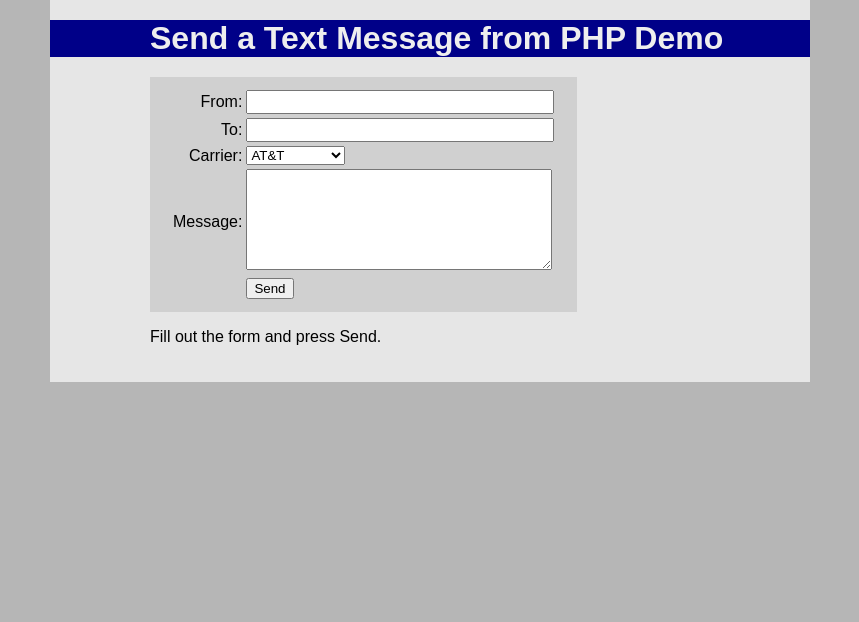
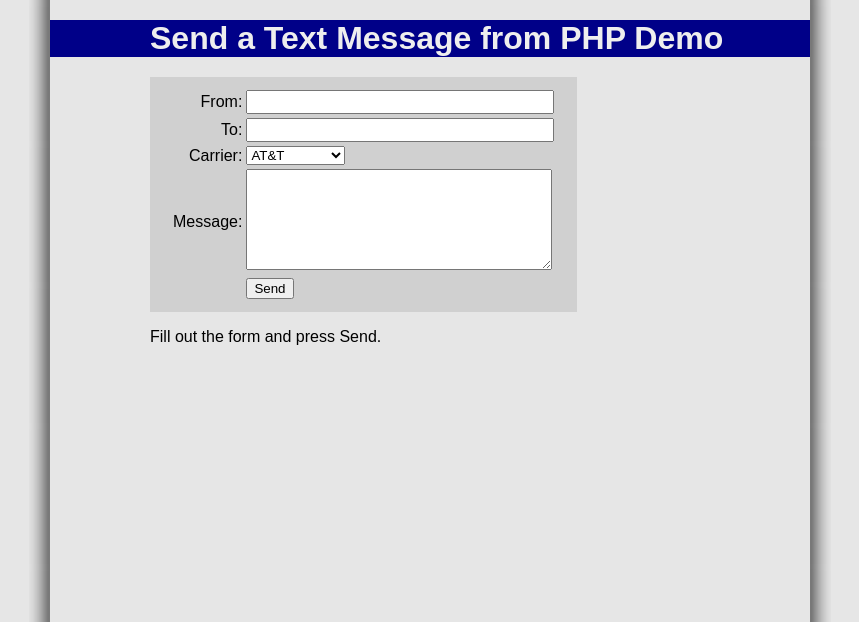
Before and after one commit to Megawatt/sms_from_php, a PHP site: page / in a window 1280 px wide. Shown: the top 622 px of the page, without its empty margins (210-1069 px from the left). Run offline with PHP 8.4, Linux system fonts and the light colour scheme; some libraries are stand-ins or nearby versions.

Commit message:
layout update

```diff
--- a/index.php
+++ b/index.php
@@ -6,15 +6,15 @@
   <style type="text/css">
     body
         {
-        background-color:#b6b6b6;
+        background:#e6e6e6 url(page_bg.png) repeat-y center top;
 	font-family:Arial, Helvetica, sans-serif;
 	margin:0 auto;
 	padding:0;
         }
     .main
         {
+	background-color:#e6e6e6;
         width: 760px;
-        background-color:#e6e6e6;
         margin:0 auto;
 	padding:20px 0;
         }
```
